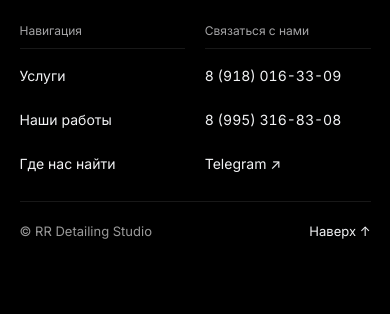
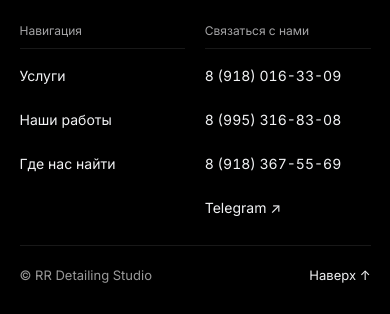
Before and after one commit to Lothric313/rr-detailing, a plain HTML site: page index.html in a window 390 px wide. Shown: the part 3596-3910 px from the top of the page. Before the commit the page ends 3866 px from the top, so only its background shows below. Drawn offline with Linux system fonts and the light colour scheme.

Commit message:
Add third phone number to footer

```diff
--- a/index.html
+++ b/index.html
@@ -41,7 +41,7 @@
 <article class="review"><div class="review-top"><strong>Екатерина</strong><span>21 марта 2024</span></div><div class="review-meta"><span class="review-stars" aria-label="5 из 5 звёзд">★★★★★</span></div><p>Никаких проблем не возникло , хороший молодой человек 🙂</p></article>
 <article class="review"><div class="review-top"><strong>Данил Евгеньевич</strong><span>20 декабря 2022</span></div><div class="review-meta"><span class="review-stars" aria-label="5 из 5 звёзд">★★★★★</span><span>Сделка состоялась</span></div><p>Все отлично</p></article>
 </div></div></div></aside></div></section></main>
-<footer class="site-footer"><div class="footer-main"><div class="footer-brand"><a class="brand" href="#top"><img src="logo.png" alt="RR"><span>DETAILING<br>STUDIO</span></a></div><nav class="footer-nav" aria-label="Навигация в подвале"><span class="footer-nav-label" aria-hidden="true">Навигация</span><a href="#services">Услуги</a><a href="#works">Наши работы</a><a href="#location">Где нас найти</a></nav><div class="footer-contact"><span>Связаться с нами</span><a href="tel:+79180163309">8 (918) 016-33-09</a><a href="tel:+79953168308">8 (995) 316-83-08</a><a href="https://t.me/rrd_098" target="_blank" rel="noopener">Telegram ↗</a></div></div><div class="footer-car" aria-hidden="true"><div class="footer-car-canvas"></div></div><div class="footer-bottom"><span>© RR Detailing Studio</span><a href="#top">Наверх ↑</a></div></footer>
+<footer class="site-footer"><div class="footer-main"><div class="footer-brand"><a class="brand" href="#top"><img src="logo.png" alt="RR"><span>DETAILING<br>STUDIO</span></a></div><nav class="footer-nav" aria-label="Навигация в подвале"><span class="footer-nav-label" aria-hidden="true">Навигация</span><a href="#services">Услуги</a><a href="#works">Наши работы</a><a href="#location">Где нас найти</a></nav><div class="footer-contact"><span>Связаться с нами</span><a href="tel:+79180163309">8 (918) 016-33-09</a><a href="tel:+79953168308">8 (995) 316-83-08</a><a href="tel:+79183675569">8 (918) 367-55-69</a><a href="https://t.me/rrd_098" target="_blank" rel="noopener">Telegram ↗</a></div></div><div class="footer-car" aria-hidden="true"><div class="footer-car-canvas"></div></div><div class="footer-bottom"><span>© RR Detailing Studio</span><a href="#top">Наверх ↑</a></div></footer>
 <dialog class="russification-dialog" id="russification-dialog" aria-labelledby="russification-title">
   <div class="russification-dialog-head">
     <h2 id="russification-title">Русификация автомобилей</h2>
```
